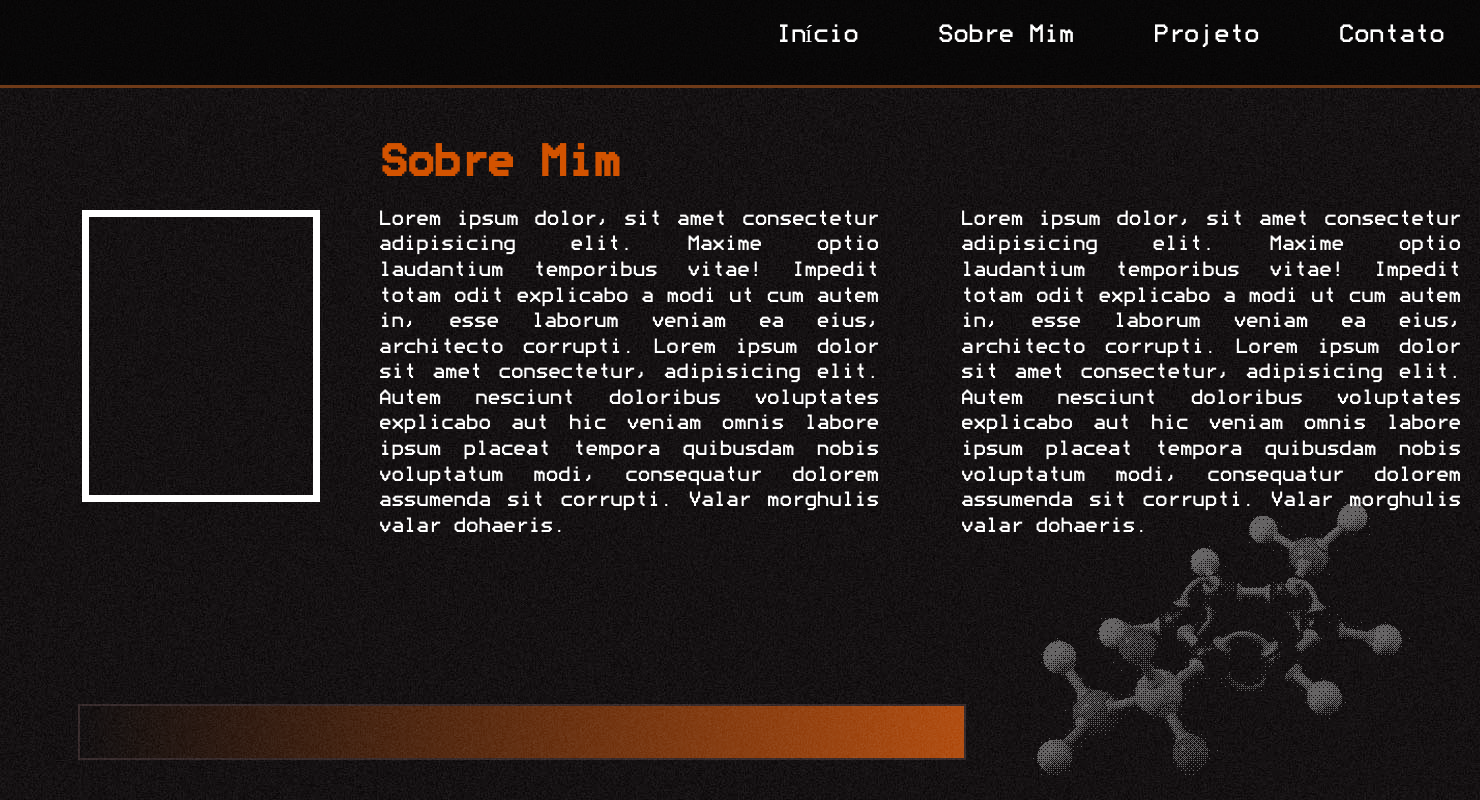
After one commit to noo-e/portifolio-pessoal, a Python web app: template src/templates/sobre-mim.html in a window 1480 px wide. The commit adds this page. Run offline with Jinja, Linux system fonts and the light colour scheme; the template is opened without the code that fills it, so the values that code supplies are empty.

Commit message:
Estrutura de informação finalizada, páginas de Início, Sobre Mim, Projetos e Contato. Conteúdos ainda pendentes

```diff
--- a/src/static/styles/styles.css
+++ b/src/static/styles/styles.css
@@ -2,8 +2,21 @@
     font-family: modeseven;
     src: url(../fonts/modes.ttf) format('truetype');
 }
-.index {
-    background-image: url(../img/fundo-ruído.png)
+
+:root {
+    font-family: 'modeseven';
+    color: #FFFFFF;
+}
+
+body {
+    margin: 0;
+}
+
+#index, .projetos {
+    position: absolute;
+    background-image: url(../img/fundo-ruído.png);
+    width: 100%;
+    height: 100%;
 }
 
 .navbar {
@@ -30,7 +43,7 @@
     text-decoration: none;
     font-family: 'modeseven';
     color: #FFFFFF;
-    font-size: 1.7em;
+    font-size: 1.7vw;
     padding: 20px 35px;
 
 }
@@ -49,6 +62,284 @@
     width: 20vw;
     height: 80vh;
     left: 75%;
-    top: 141px;
+    bottom: 0px;
 
 }
+
+#ave {
+    position: absolute;
+    right: 14vw;
+    bottom: 3vh;
+
+    width: 263px;
+    height: 228px;
+}
+
+.apresentacao img {
+    position: absolute;
+    width: 50vw;
+
+    left: 10vw;
+    top: 15vh;
+}
+
+.apresentacao h1 {
+    position: absolute;
+    width: 590px;
+    left: 19vw;
+    top: 35vh;
+
+    color: #FFFFFF;
+    font-family: 'modeseven';
+
+}
+
+.apresentacao p {
+    position: absolute;
+    width: 500px;
+    left: 19vw;
+    top: 47vh;
+
+    color: #FFFFFF;
+    font-family: 'modeseven';
+    font-size: 2vw;
+}
+
+.apresentacao p #nome {
+    color: inherit;
+    text-decoration: none;
+    font-weight: bold;
+    font-size: 3.5vw;
+}
+
+.apresentacao p #nome:hover {
+    color: #000000;
+    -webkit-text-stroke: 1px #D35300;
+}
+
+
+.apresentacao p #curso {
+    position: relative;
+    margin-top: 50px;
+    line-height: 0px;
+}
+
+#sobre-mim, #contato {
+    position: absolute;
+    width: 100%;
+    height: 100%;
+
+    background-image: url(../img/fundo-ruído2.jpg);
+}
+
+#foto {
+    box-sizing: border-box;
+
+    position: absolute;
+    width: 238px;
+    height: 292px;
+    left: 82px;
+    top: 210px;
+
+    border: 7px solid #FFFFFF;
+
+}
+
+#sobre-mim h1 {
+    position: absolute;
+    left: 378px;
+    top: 110px;
+
+    color: #D35300;
+    font-size: 3vw;
+
+}
+
+#sobre-mim .paragrafo1 {
+    position: absolute;
+    left: 378px;
+    top: 185px;
+
+    width: 500px;
+    height: 292px;
+
+    text-align: justify;
+    font-size: 1.4vw;
+    font-weight: normal;
+    line-height: 3.2vh;
+}
+
+#sobre-mim .paragrafo2 {
+    position: absolute;
+    left: 960px;
+    top: 185px;
+
+    width: 500px;
+    height: 292px;
+
+    text-align: justify;
+    font-size: 1.4vw;
+    font-weight: 300;
+    line-height: 3.2vh;
+}
+
+#gradiente {
+    box-sizing: border-box;
+
+    position: absolute;
+    width: 60%;
+    height: 7%;
+    left: 78px;
+    bottom: 40px;
+
+    background: linear-gradient(270deg, rgba(255, 98, 0, 0.67) 0%, rgba(217, 217, 217, 0) 100%);
+    mix-blend-mode: screen;
+    border: 2px solid #261C1C;
+}
+
+#molécula {
+    position: absolute;
+    bottom: 0px;
+    right: 40px;
+
+    opacity: 0.35;
+}
+
+
+#form {
+    box-sizing: border-box;
+
+    width:50%;
+    height: 80%;
+    position: absolute;
+    top: 56%;
+    left: 50%;
+    transform: translate(-50%, -50%);
+
+    border: 2px solid #FFFFFF;
+    border-radius: 25px;
+}
+
+#form h1, textarea {
+    margin-top: 40px;
+    margin-left: 40px;
+
+    background-color: transparent;
+
+    font-family: inherit;
+    color: inherit;
+    width: 44vw;
+}
+#form textarea {
+    font-size: 1.2vw;
+}
+
+#form form button {
+    position: absolute;
+    left: 44%;
+    top: 54%;
+
+    background-color: transparent;
+    border: 1px solid #FFFFFF;
+    border-radius: 5px;
+    padding: 10px;
+
+    color: inherit;
+    font-family: inherit;
+    font-size: 1.2vw;
+
+    cursor: pointer;
+}
+
+#form form button:hover {
+    background-color: #FFFFFF;
+    color: #000000;
+    transition: 300ms;
+}
+
+.redes-sociais {
+    position: absolute;
+    left: 14%;
+    top: 80%;
+}
+
+
+.redes-sociais a {
+    text-decoration: none;
+    margin-left: 70px;
+}
+
+.redes-sociais a img {
+    width: 50px;
+    height: 50px;
+}
+
+
+#mão {
+    position: absolute;
+    bottom: 0px;
+    left: 0px;
+}
+
+#mão-invertida {
+    position: absolute;
+    bottom: 0px;
+    right: 0px;
+    -webkit-transform: scaleX(-1);
+    transform: scaleX(-1);
+}
+
+.projetos img {
+    position: absolute;
+    left: 30%;
+    transform: translate(-50%, -50%);
+    transform: rotate(90deg);
+    opacity: 0.1;
+
+    width: 39%;
+}
+
+.grade-projetos {
+    width: 80vw;
+    display: inline;
+
+}
+
+.grade-projetos .moldura1, .moldura2, .moldura3{
+    position: absolute;
+    margin: 10px;
+    width: 270px;
+    height: 300px;
+
+    border: 1px solid #FFFFFF;
+    text-align: justify;
+    padding: 10px;
+}
+
+.moldura1 {
+    left: 8vw;
+    top: 30vh;
+}
+
+.moldura2 {
+    left: 40vw;
+    top: 30vh;
+}
+
+.moldura3 {
+    left: 70vw;
+    top: 30vh;
+}
+
+.moldura1 a, .moldura2 a, .moldura3 a {
+    position: absolute;
+    bottom: 3vh;
+    text-decoration: none;
+    color: #D35300;
+}
+
+.projetos #disclaimer {
+    position: absolute;
+    bottom: 5vh;
+    margin-left: 50px;
+}
--- /dev/null
+++ b/src/templates/sobre-mim.html
@@ -0,0 +1,39 @@
+<!DOCTYPE html>
+<html lang="pt-br">
+<head>
+    <meta charset="UTF-8">
+    <meta http-equiv="X-UA-Compatible" content="IE=edge">
+    <meta name="viewport" content="width=device-width, initial-scale=1.0">
+    <link rel="stylesheet" href="../static/styles/styles.css">
+    <title>Sobre Mim</title>
+</head>
+<body>
+    <div id="sobre-mim">
+        <header>
+            <div class="navbar">
+                <div class="links">
+                    <a href="index.html">Início</a>
+                    <a href="sobre-mim.html">Sobre Mim</a>
+                    <a href="projetos.html">Projeto</a>
+                    <a href="contato.html">Contato</a>
+                </div>
+            </div>
+        </header>
+        <div id="foto">
+
+        </div>
+        <h1>Sobre Mim</h1>
+
+        <p class="paragrafo1">Lorem ipsum dolor, sit amet consectetur adipisicing elit. Maxime optio laudantium temporibus vitae! Impedit totam odit explicabo a modi ut cum autem in, esse laborum veniam ea eius, architecto corrupti. Lorem ipsum dolor sit amet consectetur, adipisicing elit. Autem nesciunt doloribus voluptates explicabo aut hic veniam omnis labore ipsum placeat tempora quibusdam nobis voluptatum modi, consequatur dolorem assumenda sit corrupti. Valar morghulis valar dohaeris.</p>
+
+        <p class="paragrafo2">Lorem ipsum dolor, sit amet consectetur adipisicing elit. Maxime optio laudantium temporibus vitae! Impedit totam odit explicabo a modi ut cum autem in, esse laborum veniam ea eius, architecto corrupti. Lorem ipsum dolor sit amet consectetur, adipisicing elit. Autem nesciunt doloribus voluptates explicabo aut hic veniam omnis labore ipsum placeat tempora quibusdam nobis voluptatum modi, consequatur dolorem assumenda sit corrupti. Valar morghulis valar dohaeris.</p>
+
+        </div>
+
+        <div id="gradiente">
+        </div>
+
+        <img src="../static/img/molécula.png" alt="molécula-bitmap" id="molécula">
+    </div>
+</body>
+</html>
```
Also changed, not shown: src/templates/contato.html (+47 -0 lines), src/templates/index.html (+16 -5 lines), src/templates/projetos.html (+43 -0 lines), src/static/img/fundo-ruído2.jpg (added), src/static/img/github.png (added), src/static/img/linkedin.png (added), src/static/img/moldura-pixel.png (added), src/static/img/molécula.png (added), src/static/img/mão.png (added), src/static/img/pássaros.png (added), src/static/img/reddit.png (added), src/static/img/seiol.png (added), src/static/img/twitter.png (added).
